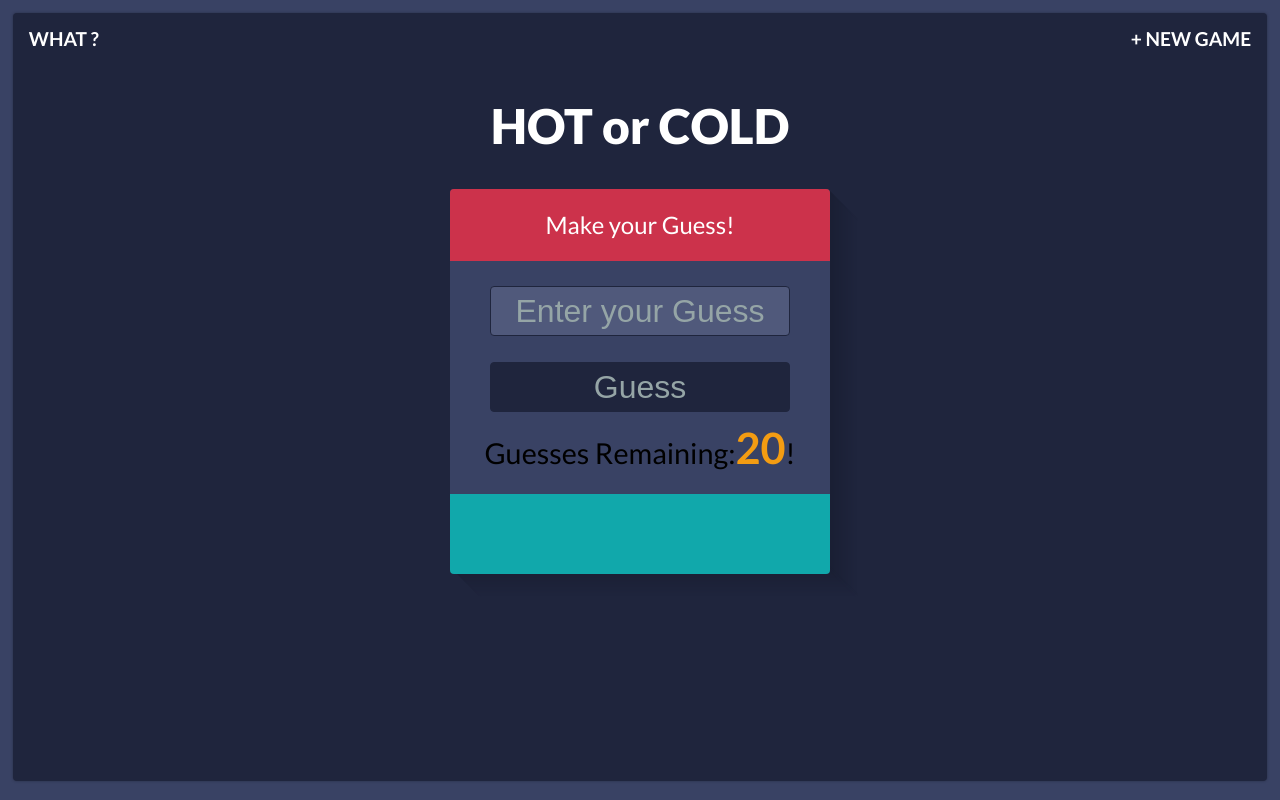
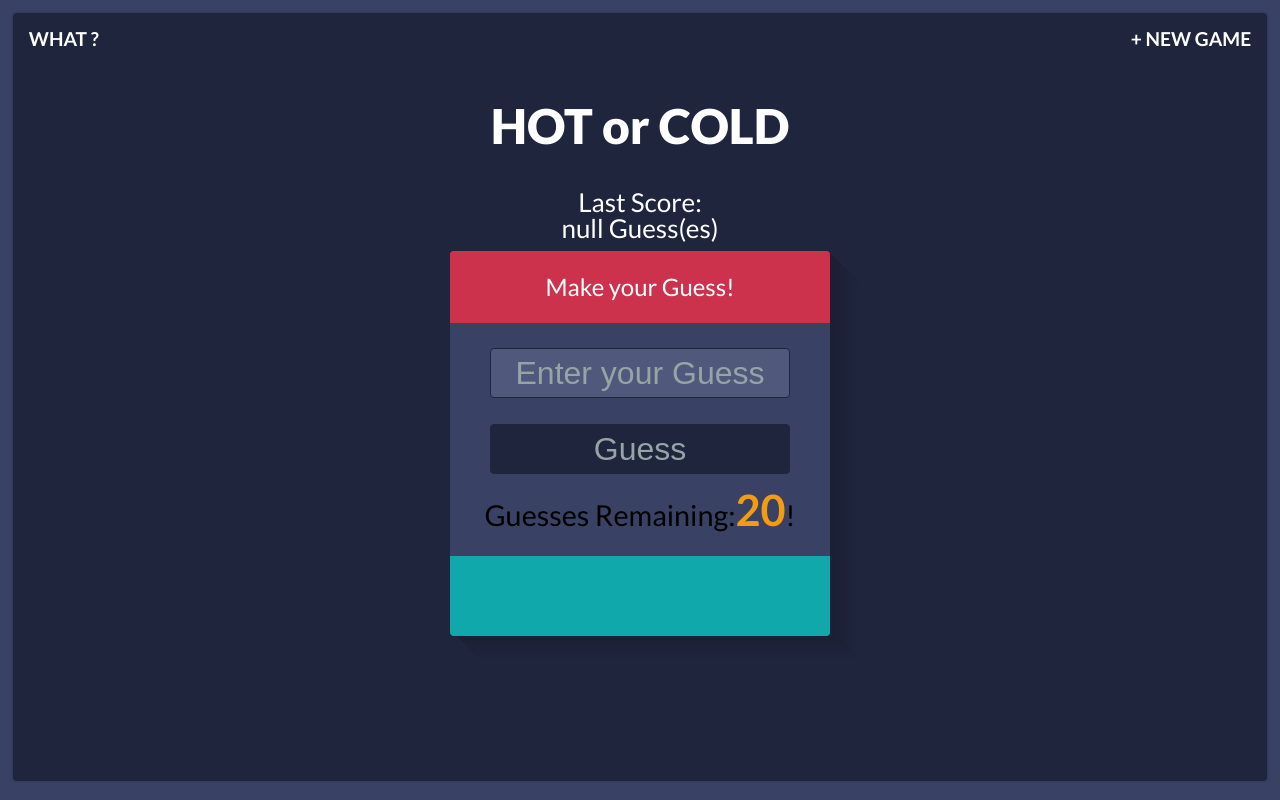
Before and after one commit to mcooperstein/hot-or-cold-game, a plain HTML site: page index.html in a window 1280 px wide. Drawn offline with nearby package versions, Linux system fonts and the light colour scheme.

Commit message:
added local storage
-added local storage to save previous game data
- added previous game data to HTML and CSS

```diff
--- a/css/style.css
+++ b/css/style.css
@@ -300,3 +300,9 @@ ul.guessBox li {
     margin: 0.2em;
     color: #fff;
 }
+
+header > h3 {
+    color: white;
+    font-size: 26px;
+    margin-bottom: 10px;
+}
--- a/index.html
+++ b/index.html
@@ -43,7 +43,7 @@
 
         <!-- logo text -->
         <h1>HOT or COLD</h1>
-
+        <h3>Last Score:<br> <span id="lastScore">20</span> Guess(es)</h3>
     </header>
 
     <section class="game">
--- a/js/app.js
+++ b/js/app.js
@@ -3,6 +3,17 @@ $(document).ready(function () {
     var secretNumber = generateRandomNumber(1, 100);
     var oldGuess = 0;
     var counter = 20;
+
+    var score = 20;
+    var highscore = $("#highScore").html();
+    $("#lastScore").text(localStorage.getItem('last-score'));
+    /*if (highscore !== null) {
+        if (score < highscore) {
+            localStorage.setItem("highScore", highScore);
+        } else {
+            localStorage.setItem("highScore", score);
+        }
+    }*/
 
     // Function to start a new game
     function newGame() {
@@ -59,6 +70,7 @@ $(document).ready(function () {
         else {
             guessFeedback(secretNumber, guessedNumber);
             counter--;
+            score--;
             if (counter == 0) {
                 $('#feedback').text("You lose. The number was " + secretNumber);
                 document.getElementById("userGuess").disabled = true;
@@ -91,6 +103,22 @@ $(document).ready(function () {
             document.body.style.backgroundColor = '#ff0404';
             document.getElementById("userGuess").disabled = true;
             document.getElementById("guessButton").disabled = true;
+            var score = 20;
+            var lastGame = (score - counter + 1);
+            //display the score
+            //$("#lastScore").text(lastGame);
+            //load the saved last score from local storage
+            //var lastScore = localStorage.getItem("last-score");
+            //save the score into local storage
+            localStorage.setItem("last-score", lastGame);
+
+            /*if (score > highscore) {
+                localStorage.setItem("highScore", highScore);
+                $("#highScore").text(highScore);
+            } else {
+                localStorage.setItem("highScore", score);
+                $("#highScore").text(score);
+            }*/
         }
     }
 
```
